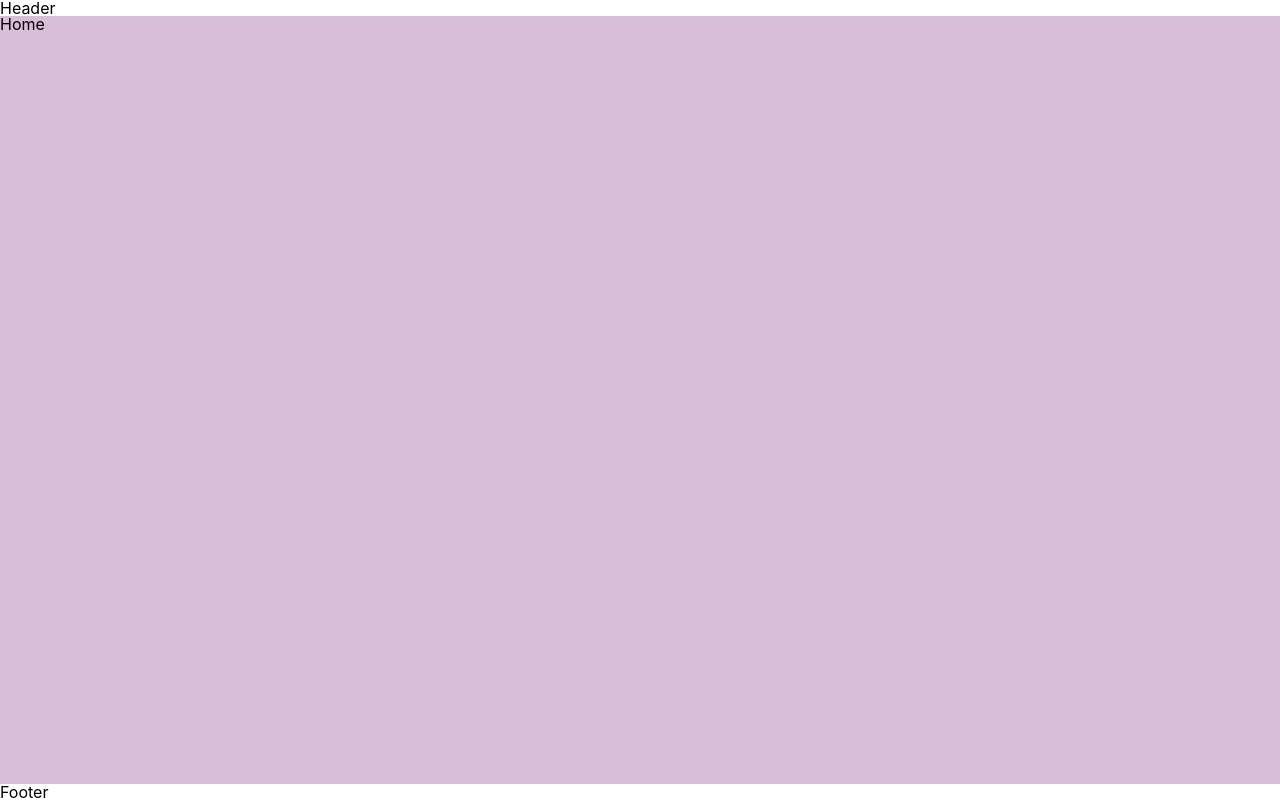
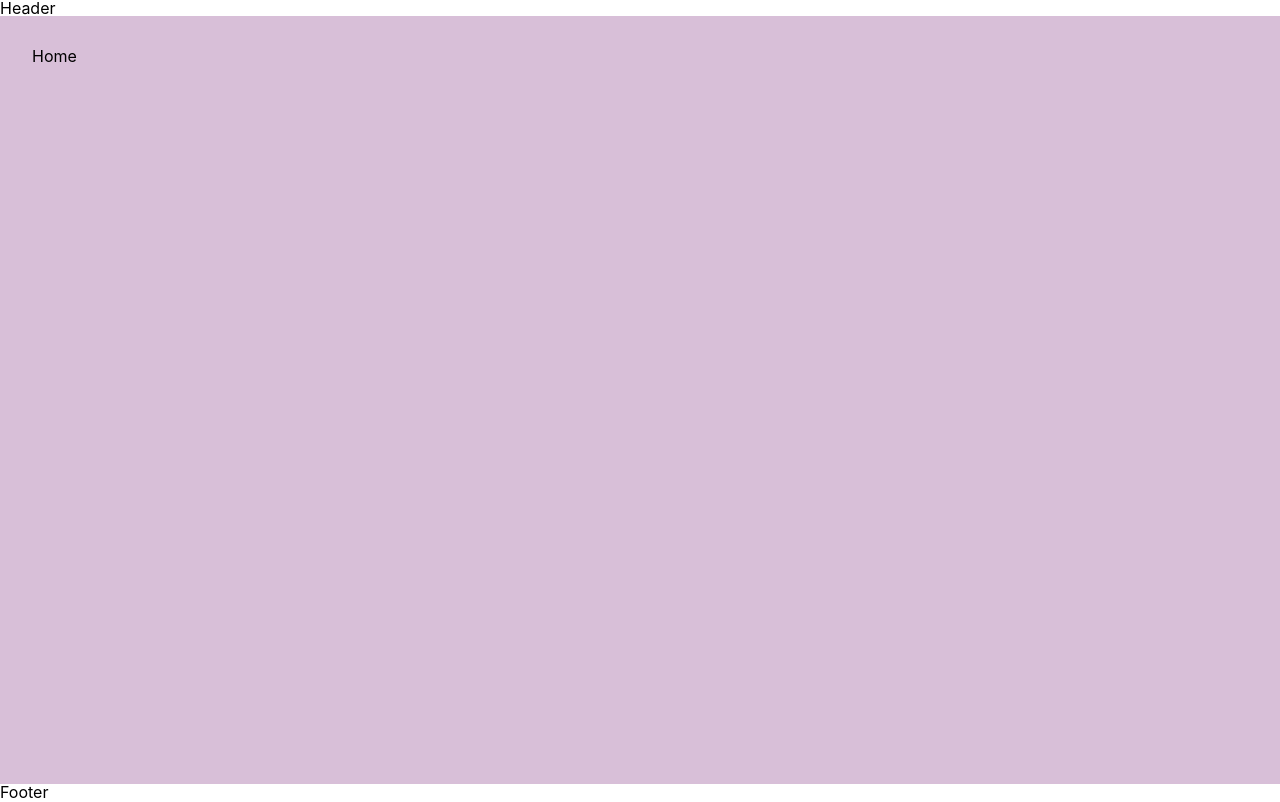
Before and after one commit to cheolgyun7/deve11og, a React (Create React App) app: page / in a window 1280 px wide. Built offline with nearby package versions, Linux system fonts and the light colour scheme.

Commit message:
design: 레이아웃 작업

```diff
--- a/src/index.js
+++ b/src/index.js
@@ -7,10 +7,12 @@ import GlobalStyle from 'GlobalStyle';
 
 const root = ReactDOM.createRoot(document.getElementById('root'));
 root.render(
-  <React.StrictMode>
+  // <React.StrictMode>
+  <>
     <App />
     <GlobalStyle />
-  </React.StrictMode>
+  </>
+  // </React.StrictMode>
 );
 
 // If you want to start measuring performance in your app, pass a function
--- a/src/styles/SharedStyle.js
+++ b/src/styles/SharedStyle.js
@@ -12,6 +12,10 @@ export const HeaderBox = styled.header`
 export const FooterBox = styled.footer``;
 
 export const Section = styled.section`
+  margin: 0 auto;
+  padding: 2rem;
+  width: 100%;
+  max-width: 1280px;
   flex: 1;
   background-color: thistle;
 `;
```
